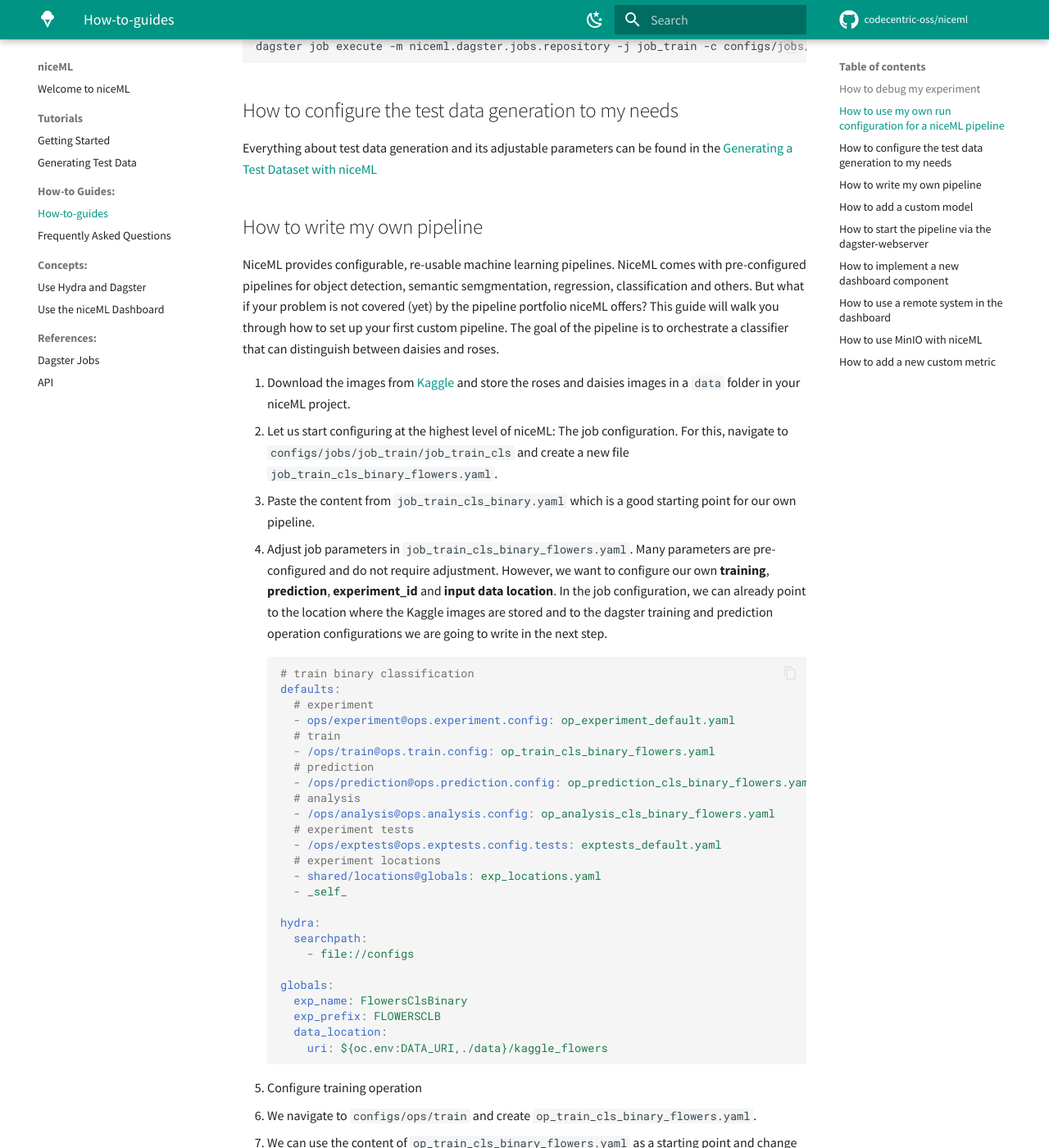
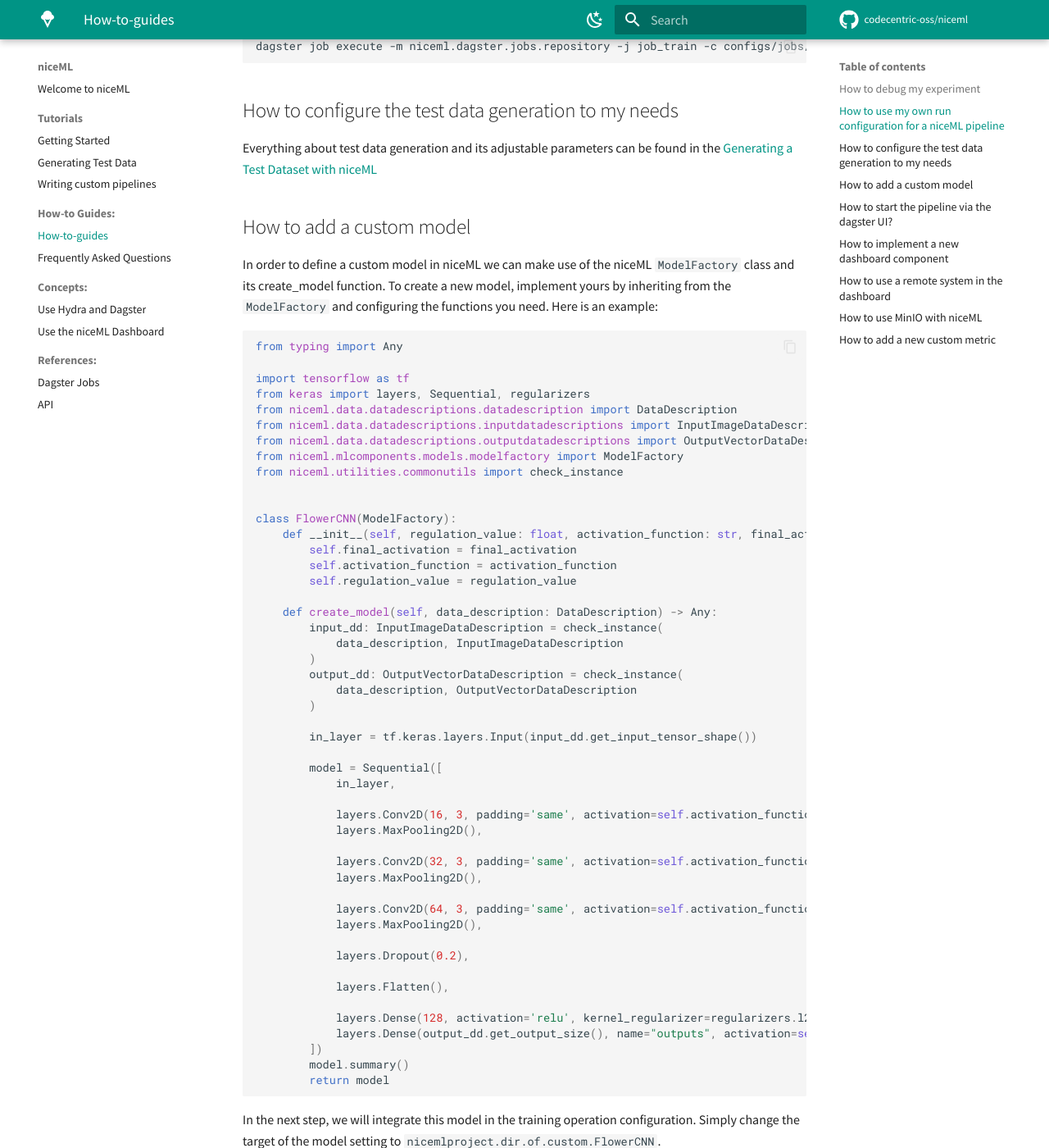
Before and after one commit to codecentric-oss/niceml, an MkDocs documentation site: the page built from docs/how-to-guides.md, in a window 1280 px wide and 1400 px high, scrolled down 629 px. Shown: the whole window at 82% size. Built offline with MkDocs 1.6.1 and Material for MkDocs 9.7.7, drawn with Linux system fonts in a browser that asks for light colours; comment, search, counter and statistics services are not loaded; some of the changed text lies outside the part shown.

Commit message:
docs: add PR feedback

````diff
--- a/docs/how-to-guides.md
+++ b/docs/how-to-guides.md
@@ -32,137 +32,10 @@ Everything about test data generation and its adjustable parameters can
 be found in the [Generating a Test Dataset with niceML](
 generate-data.md#step-3-customizing-data-generation-optional)
 
-## How to write my own pipeline
-NiceML provides configurable, re-usable machine learning
-pipelines. NiceML comes with pre-configured pipelines for object detection,
-semantic semgmentation, regression, classification and others. But what if
-your problem is not covered (yet) by the pipeline portfolio niceML offers?
-This guide will walk you through how to set up your first custom pipeline.
-The goal of the pipeline is to orchestrate a classifier that can distinguish
-between daisies and roses.
-
-1. Download the images from [Kaggle](https://www.kaggle.com/datasets/alxmamaev/flowers-recognition)
-and store the roses and daisies images in a `data` folder in your niceML project.
-2. Let us start configuring at the highest level of niceML: The job
-configuration. For this, navigate to `configs/jobs/job_train/job_train_cls`
-and create a new file `job_train_cls_binary_flowers.yaml`.
-3. Paste the content from `job_train_cls_binary.yaml` which is a good
-starting point for our own pipeline.
-4. Adjust job parameters in `job_train_cls_binary_flowers.yaml`. Many parameters are
-pre-configured and do not require adjustment. However, we want to configure
-our own **training**, **prediction**, **experiment_id** and
-**input data location**. In the job configuration, we can already point
-to the location where the Kaggle images are stored and to the dagster training and prediction
-operation configurations we are going to write in the next step.
-   ```yaml
-   # train binary classification
-   defaults:
-     # experiment
-     - ops/experiment@ops.experiment.config: op_experiment_default.yaml
-     # train
-     - /ops/train@ops.train.config: op_train_cls_binary_flowers.yaml
-     # prediction
-     - /ops/prediction@ops.prediction.config: op_prediction_cls_binary_flowers.yaml
-     # analysis
-     - /ops/analysis@ops.analysis.config: op_analysis_cls_binary_flowers.yaml
-     # experiment tests
-     - /ops/exptests@ops.exptests.config.tests: exptests_default.yaml
-     # experiment locations
-     - shared/locations@globals: exp_locations.yaml
-     - _self_
-
-   hydra:
-     searchpath:
-       - file://configs
-
-   globals:
-     exp_name: FlowersClsBinary
-     exp_prefix: FLOWERSCLB
-     data_location:
-       uri: ${oc.env:DATA_URI,./data}/kaggle_flowers
-   ```
-
-5. Configure training operation
-   1. We navigate to `configs/ops/train` and create `op_train_cls_binary_flowers.yaml`.
-   2. We can use the content of `op_train_cls_binary_flowers.yaml` as a starting point
-   and change the definition where the training data is stored, what the image size
-   is and which classes we use as labels. For the time being, we will use the
-   OwnMobileNetModel model of Tensorflow and do not implement our own model definition.
-   ```yaml
-   defaults:
-     - op_train_base.yaml@_here_
-     - /shared/datasets@data_train: dataset_kaggle_flowers.yaml
-     - /shared/datasets@data_validation: dataset_kaggle_flowers.yaml
-     - _self_
-   train_params:
-     epochs: 5
-   data_description:
-     _target_: niceml.data.datadescriptions.clsdatadescription.ClsDataDescription
-     classes:
-     - "daisy"
-     - "roses"
-     use_binary: true
-     target_size:
-       _target_: niceml.utilities.imagesize.ImageSize
-       width: 180
-       height: 180
-
-   data_train:
-     datainfo_listing:
-       sub_dir: train
-     set_name: train
-     shuffle: true
-   data_validation:
-     datainfo_listing:
-       sub_dir: validation
-     set_name: validation
-   model:
-     _target_: niceml.dlframeworks.tensorflow.models.mobilenet.OwnMobileNetModel
-     final_activation: sigmoid
-   model_load_custom_objects:
-     _target_: niceml.mlcomponents.modelcompiler.modelcustomloadobjects.ModelCustomLoadObjects
-   learner:
-     _target_: niceml.dlframeworks.tensorflow.learners.defaultlearner.DefaultLearner
-     model_compiler:
-       _target_: niceml.dlframeworks.tensorflow.modelcompiler.defaultmodelcompiler.DefaultModelCompiler
-       loss: binary_crossentropy
-       # Optimizer used in the experiment
-       optimizer:
-         _target_: tensorflow.keras.optimizers.Adam
-         learning_rate: 0.0001
-       metrics: [ "accuracy" ]
-   ```
-
-   4. You might have noticed, that we do not give a plain directory definition to tell
-   niceml where the training images are stored. Instead, we define the datasets within
-   a configuration yaml in `configs/shared/datasets/dataset_kaggle_flowers.yaml`. For now,
-   we will use as the same configuration as in `dataset_cls_test.yaml`
-6. Configure prediction operation
-   1. We create `configs/ops/prediction/op_prediction_cls_binary_flowers.yaml` and use
-   `op_prediction_cls.yaml` as a template.
-   2. Here, we only have to change the definition of the training, validation and test datasets with
-   the yaml we wrote in the step before (`dataset_kaggle_flowers.yaml`).
-   The prediction configuration should look like this:
-
-```yaml
-      defaults:
-   - /shared/datasets@datasets.validation: dataset_kaggle_flowers.yaml
-   - /shared/datasets@datasets.test: dataset_kaggle_flowers.yaml
-   - /shared/datasets@datasets.train_eval: dataset_kaggle_flowers.yaml
-   - prediction_handler: prediction_handler_vector.yaml
-   - datasets: datasets_generic_default.yaml
-   - op_prediction_base.yaml@_here_
-   - _self_
-```
-
-7. Start the pipeline using
-```python
-niceml train configs/jobs/job_train/job_train_cls/job_train_cls_binary_flowers.yaml
-```
-
 ## How to add a custom model
 In order to define a custom model in niceML we can make use of the niceML `ModelFactory` class
-and its `create_model` function which could be implemented like this:
+and its create_model function. To create a new model, implement yours by inheriting from
+the `ModelFactory` and configuring the functions you need. Here is an example:
 ```python
 from typing import Any
 
@@ -217,7 +90,7 @@ class FlowerCNN(ModelFactory):
 In the next step, we will integrate this model in the training operation configuration.
 Simply change the target of the model setting to `nicemlproject.dir.of.custom.FlowerCNN`.
 
-## How to start the pipeline via the dagster-webserver
+## How to start the pipeline via the dagster UI?
 You start dagster via
 ```bash
 dagster dev -m nicemltutorial.dagster.jobs.repository
````
Also changed, not shown: docs/SUMMARY.md (+2 -1 lines), docs/write-custom-pipeline.md (added, +159 -0 lines), docs/getting-started.md (renamed from docs/tutorials.md).
